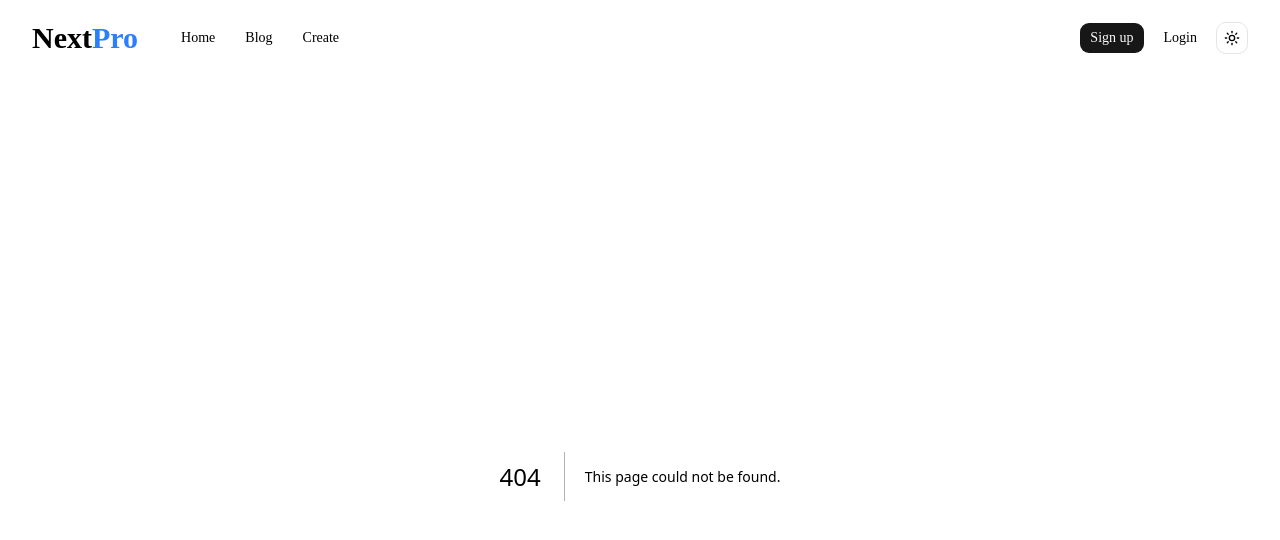
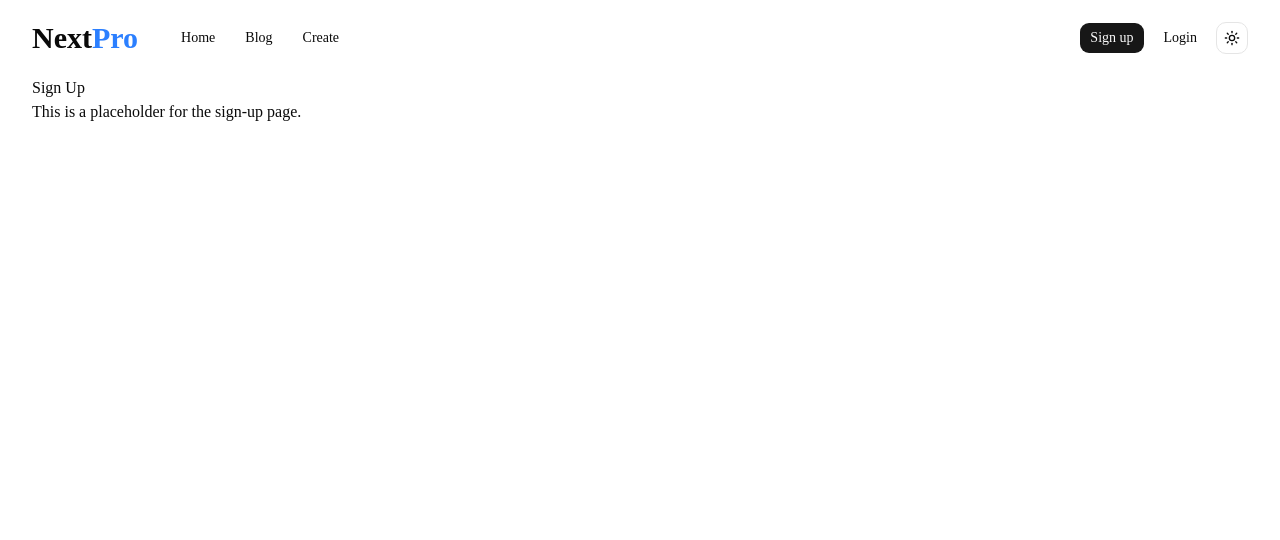
Before and after one commit to tandddian/Blog, a Next.js app: page /auth/sign-up in a window 1280 px wide. Before the commit this address had no page. Shown: the top 540 px of the page. Built offline with nearby package versions, Linux system fonts and the light colour scheme.

Commit message:
新增注册页面占位内容，路由为 /auth/sign-up

```diff
--- /dev/null
+++ b/app/auth/sign-up/page.tsx
@@ -0,0 +1,8 @@
+export default function SignUpPage() {
+  return (
+    <div>
+      <h1>Sign Up</h1>
+      <p>This is a placeholder for the sign-up page.</p>
+    </div>
+  )
+}
```
